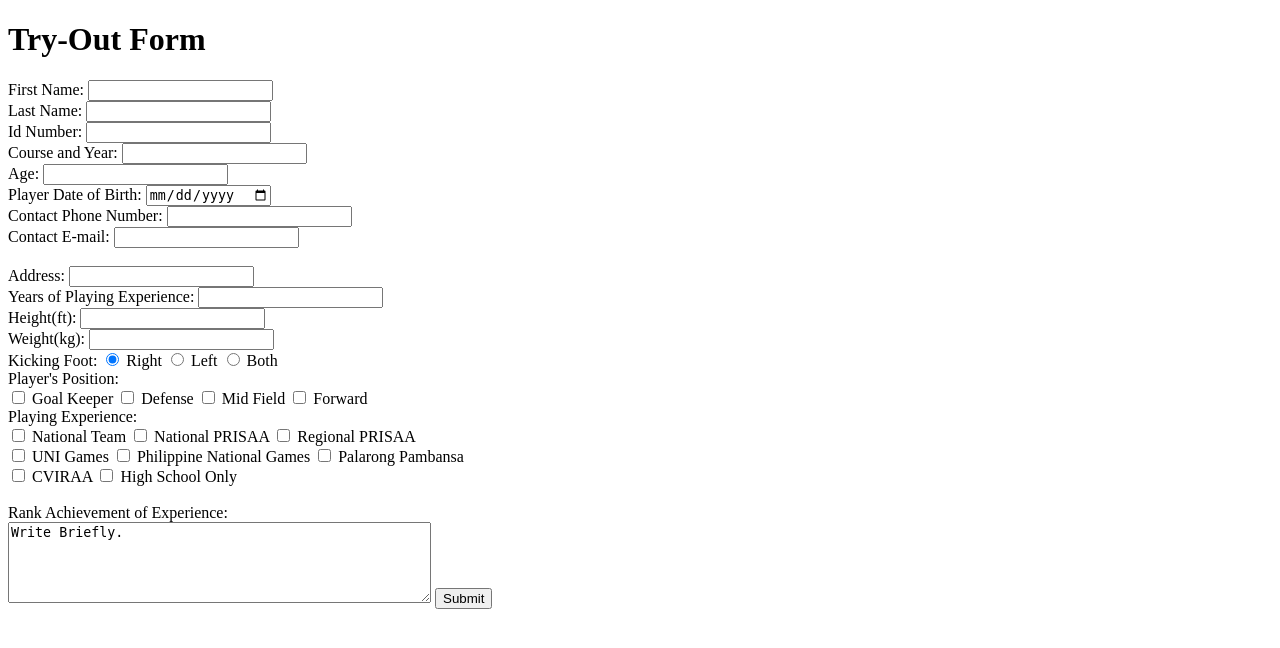
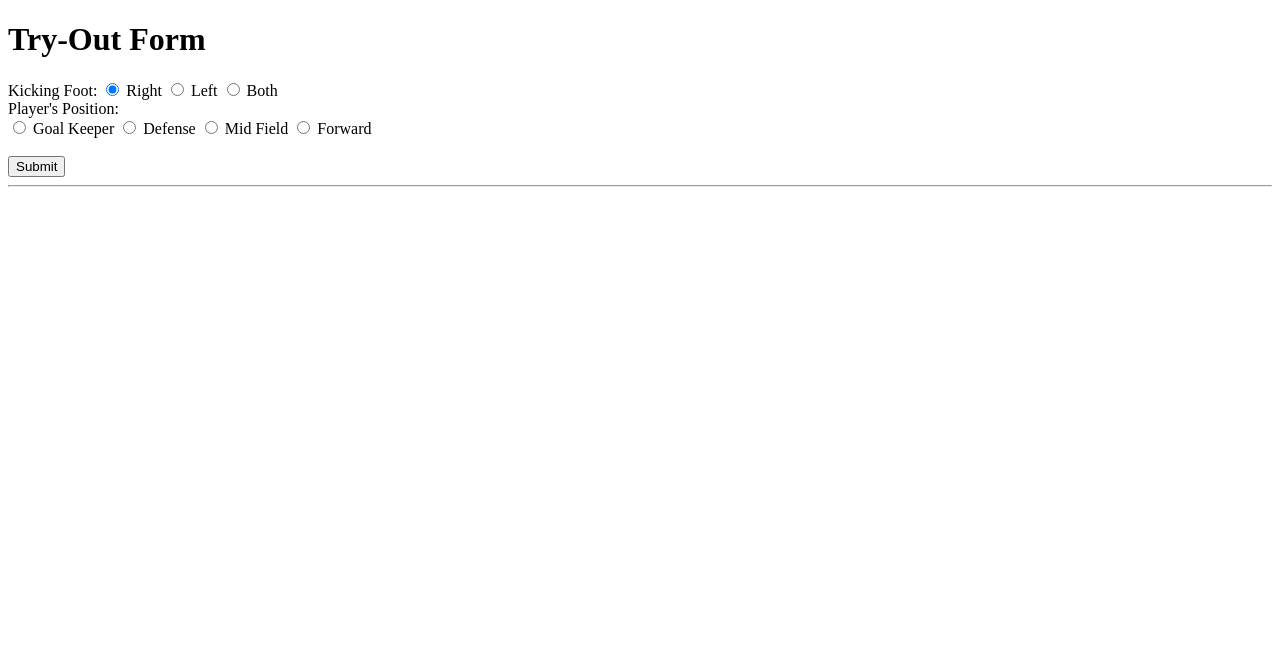
Before and after one commit to TanoyJL/CPE75N_Project, a CodeIgniter app: page /CPE75N_PROJECT/index.php/football/register in a window 1280 px wide. Shown: the top 648 px of the page. Run offline with CodeIgniter, Linux system fonts and the light colour scheme.

Commit message:
Football register and view

```diff
--- a/application/controllers/Football.php
+++ b/application/controllers/Football.php
@@ -1,31 +1,30 @@
 <?php
 
 	class Football extends CI_Controller {
+		public function __construct() {
+		        parent::__construct();
+		        $this->load->model('Football_model');
+		    }
 		function register() {
 		$this->load->view("players/football_view");
 		}
 
 		function create() {
 			$data = array(
-			'first_name' => $this->input->post('first_name'),
-			'last_name' => $this->input->post('last_name'),
-			'id_num' => $this->input->post('id_num'),
-			'course_year' => $this->input->post('course_year'),
-			'age' => $this->input->post('age'),
-			'birthdate' => $this->input->post('birthdate'),
-			'phone_number' => $this->input->post('phone_number'),
-			'email' => $this->input->post('email'),
-			'address' => $this->input->post('address'),
-			'year_experience' => $this->input->post('year_experience'),
-			'height' => $this->input->post('height'),
-			'weight' => $this->input->post('weight'),
 			'kickingfoot' => $this->input->post('kickingfoot'),
 			'player_position' => $this->input->post('player_position'),
-			'player_experience' => $this->input->post('player_experience'),
-			'rank_experience' => $this->input->post('rank_experience'),
 			);
-
 			$this->Football_model->add_records($data);
 			$this->register();
 		}
+
+		function view() {
+			$data = array();
+
+			if($query = $this->Football_model->get_records()) {
+				$data['records'] = $query;
+			}
+
+			$this->load->view("players/rfootball_view", $data);
+		}
 	}
--- a/application/views/players/Football_view.php
+++ b/application/views/players/Football_view.php
@@ -4,43 +4,23 @@
 	<title>Football Try Out Form</title>
 </head>
 <body>
-	<?php echo form_open('site/create'); ?>
+	<?php echo form_open('football/create'); ?>
 	<h1>Try-Out Form</h1>
-		First Name: <input type="text" name="first_name" id="first_name" /><br />
-			Last Name: <input type="text" name="last_name" id="last_name" /><br />
-			Id Number: <input type="text" name="id_num" id="id_num" /><br />
-			Course and Year: <input type="text" name="course_year" id="course_year" /><br />
-			Age: <input type="number" name="age" id="age" /><br />
-			Player Date of Birth: <input type="date" name="birthdate" id="birthdate" /><br />
-			Contact Phone Number: <input type="number" name="phone_number" id="phone_number" /><br />
-			Contact E-mail:	 <input type="text" name="email" id="email" /><br /><br />
-			Address: <input type="text" name="address" id="address" /><br />
-			Years of Playing Experience: <input type="number" name="year_experience" id="year_experience" /><br />
-			Height(ft): <input type="number" name="height" id="height" /><br />
-			Weight(kg): <input type="number" name="weight" id="weight" /><br />
 			Kicking Foot:
 			  <input type="radio" name="kickingfoot" value="right" checked> Right
 			  <input type="radio" name="kickingfoot" value="left"> Left
 			  <input type="radio" name="kickingfoot" value="both"> Both
 			<br />
 			Player's Position: <br />
-			<input type="checkbox" name="player_position" value="goal keeper"> Goal Keeper
-			  <input type="checkbox" name="player_position" value="defense"> Defense
-			  <input type="checkbox" name="player_position" value="mid field"> Mid Field
-			  <input type="checkbox" name="player_position" value="forward"> Forward<br>
-			Playing Experience: <br>
-			  <input type="checkbox" name="player_experience" value="National Team"> National Team
-			  <input type="checkbox" name="player_experience" value="National PRISAA"> National PRISAA
-			  <input type="checkbox" name="player_experience" value="Regional PRISAA"> Regional PRISAA<br>
-			  <input type="checkbox" name="player_experience" value="UNI Games"> UNI Games
-			  <input type="checkbox" name="player_experience" value="Philippine National Games"> Philippine National Games
-			  <input type="checkbox" name="player_experience" value="Palarong Pambansa"> Palarong Pambansa<br>
-			  <input type="checkbox" name="player_experience" value="CVIRAA"> CVIRAA
-			  <input type="checkbox" name="player_experience" value="High School Only"> High School Only<br>
+			<input type="radio" name="player_position" value="goal keeper"> Goal Keeper
+			  <input type="radio" name="player_position" value="defense"> Defense
+			  <input type="radio" name="player_position" value="mid field"> Mid Field
+			  <input type="radio" name="player_position" value="forward"> Forward<br>
 			<br />
-			Rank Achievement of Experience: <br /> <textarea name="rank_experience" rows="5" cols="50">Write Briefly.
-			</textarea>
 			<input type="submit" value="Submit">
-	<?php echo form_close(); ?>
+			<?php echo form_close(); ?>
+			<hr />
+
+
 </body>
 </html>
```
Also changed, not shown: application/views/players/rFootball_view.php (added, +35 -0 lines).
